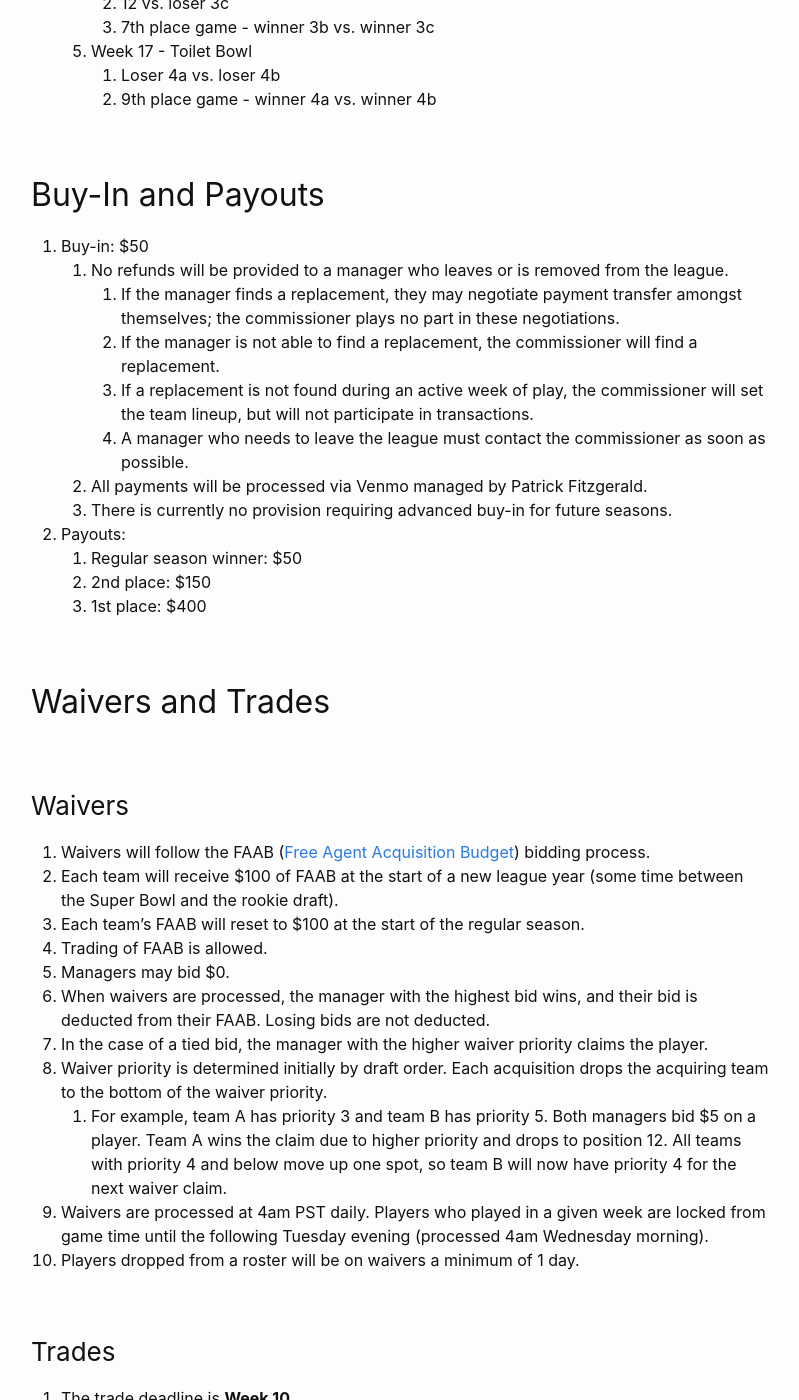
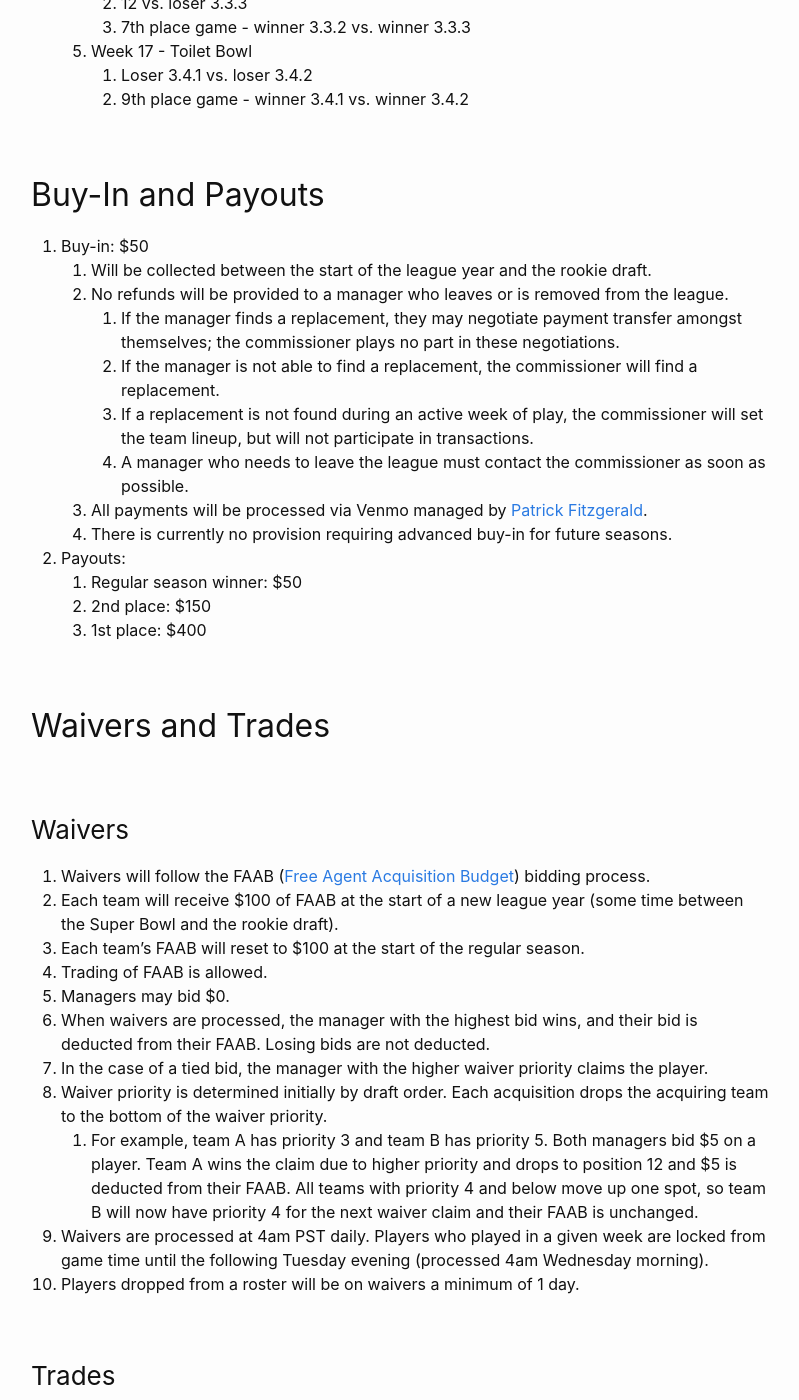
Before and after one commit to codeandsons/live-free-or-dy-nasty, a Jekyll site: the page built from docs/league-charter.md, in a window 1280 px wide and 1400 px high, scrolled down 3302 px. Shown: the whole window, without its empty margins (239-1038 px from the left). Built offline with Jekyll 4.4.1, drawn with Linux system fonts in a browser that asks for light colours; some of the changed text lies outside the part shown.

Commit message:
clarifications to charter
* Add `mailto` links for commissioner
* Re-number playoff schedule matchups
* Add buy-in collection period
* Clarify the waiver priority example with FAAB changes

```diff
--- a/docs/league-charter.md
+++ b/docs/league-charter.md
@@ -11,7 +11,7 @@ Rules, Settings, Scoring, and More
 ### Introduction
 
 1. This is a **Dynasty** Fantasy Football league. It requires commitment over multiple seasons. You're in it for the long haul. Players remain on the same franchise from one season to the next unless they are traded or released.
-1. The commissioner of the league is Patrick Fitzgerald.
+1. The commissioner of the league is [Patrick Fitzgerald](commissioner).
 1. There are 12 teams.
 1. Each year after the initial season, a draft is held for rookies only. See [Annual Rookie Draft](#annual-rookie-draft) for further details.
 1. The league scoring is a basic Half-PPR scheme. See [Scoring](#scoring) for further details.
@@ -86,12 +86,12 @@ Rules, Settings, Scoring, and More
       1. 3 vs. 6
       1. 4 vs. 5
    1. Week 16 - Semifinal
-      1. 1 vs. winner 3c
-      1. 2 vs. winner 3b
-      1. 5th place game - loser 3b vs. loser 3c
+      1. 1 vs. winner 2.3.3
+      1. 2 vs. winner 2.3.2
+      1. 5th place game - loser 2.3.2 vs. loser 2.3.3
    1. Week 17 - Championship
-      1. Winner 4a vs. winner 4b
-      1. 3rd place game - loser 4a vs. loser 4b
+      1. Winner 2.4.1 vs. winner 2.4.2
+      1. 3rd place game - loser 2.4.1 vs. loser 2.4.2
 1. The consolation bracket will be the **Toilet Bowl** and include the bottom 6 teams from the regular season. The loser of each matchup moves on to the next round. You do _not_ want to win (lose) this bracket.
    1. 3 rounds
    1. Single elimination
@@ -100,22 +100,23 @@ Rules, Settings, Scoring, and More
       1. 7 vs. 10
       1. 8 vs. 9
    1. Week 16 - Semipoop
-      1. 11 vs. loser 3b
-      1. 12 vs. loser 3c
-      1. 7th place game - winner 3b vs. winner 3c
+      1. 11 vs. loser 3.3.2
+      1. 12 vs. loser 3.3.3
+      1. 7th place game - winner 3.3.2 vs. winner 3.3.3
    1. Week 17 - Toilet Bowl
-      1. Loser 4a vs. loser 4b
-      1. 9th place game - winner 4a vs. winner 4b
+      1. Loser 3.4.1 vs. loser 3.4.2
+      1. 9th place game - winner 3.4.1 vs. winner 3.4.2
 
 ## Buy-In and Payouts
 
 1. Buy-in: $50
+   1. Will be collected between the start of the league year and the rookie draft.
    1. No refunds will be provided to a manager who leaves or is removed from the league.
       1. If the manager finds a replacement, they may negotiate payment transfer amongst themselves; the commissioner plays no part in these negotiations.
       1. If the manager is not able to find a replacement, the commissioner will find a replacement.
       1. If a replacement is not found during an active week of play, the commissioner will set the team lineup, but will not participate in transactions.
       1. A manager who needs to leave the league must contact the commissioner as soon as possible.
-   1. All payments will be processed via Venmo managed by Patrick Fitzgerald.
+   1. All payments will be processed via Venmo managed by [Patrick Fitzgerald](commissioner).
    1. There is currently no provision requiring advanced buy-in for future seasons.
 2. Payouts:
    1. Regular season winner: $50
@@ -134,7 +135,7 @@ Rules, Settings, Scoring, and More
 1. When waivers are processed, the manager with the highest bid wins, and their bid is deducted from their FAAB. Losing bids are not deducted.
 1. In the case of a tied bid, the manager with the higher waiver priority claims the player.
 1. Waiver priority is determined initially by draft order. Each acquisition drops the acquiring team to the bottom of the waiver priority.
-   1. For example, team A has priority 3 and team B has priority 5. Both managers bid $5 on a player. Team A wins the claim due to higher priority and drops to position 12. All teams with priority 4 and below move up one spot, so team B will now have priority 4 for the next waiver claim.
+   1. For example, team A has priority 3 and team B has priority 5. Both managers bid $5 on a player. Team A wins the claim due to higher priority and drops to position 12 and $5 is deducted from their FAAB. All teams with priority 4 and below move up one spot, so team B will now have priority 4 for the next waiver claim and their FAAB is unchanged.
 1. Waivers are processed at 4am PST daily. Players who played in a given week are locked from game time until the following Tuesday evening (processed 4am Wednesday morning).
 1. Players dropped from a roster will be on waivers a minimum of 1 day.
 
@@ -219,4 +220,7 @@ Rules, Settings, Scoring, and More
 
 ## Revision Notes
 
-2022-01-03 - Initial draft
+- 2022-01-09 - Fix some formatting, clarify waiver priority example, and add buy-in collection period
+- 2022-01-03 - Initial draft
+
+[commissioner]: mailto:auskast03@gmail.com
```
